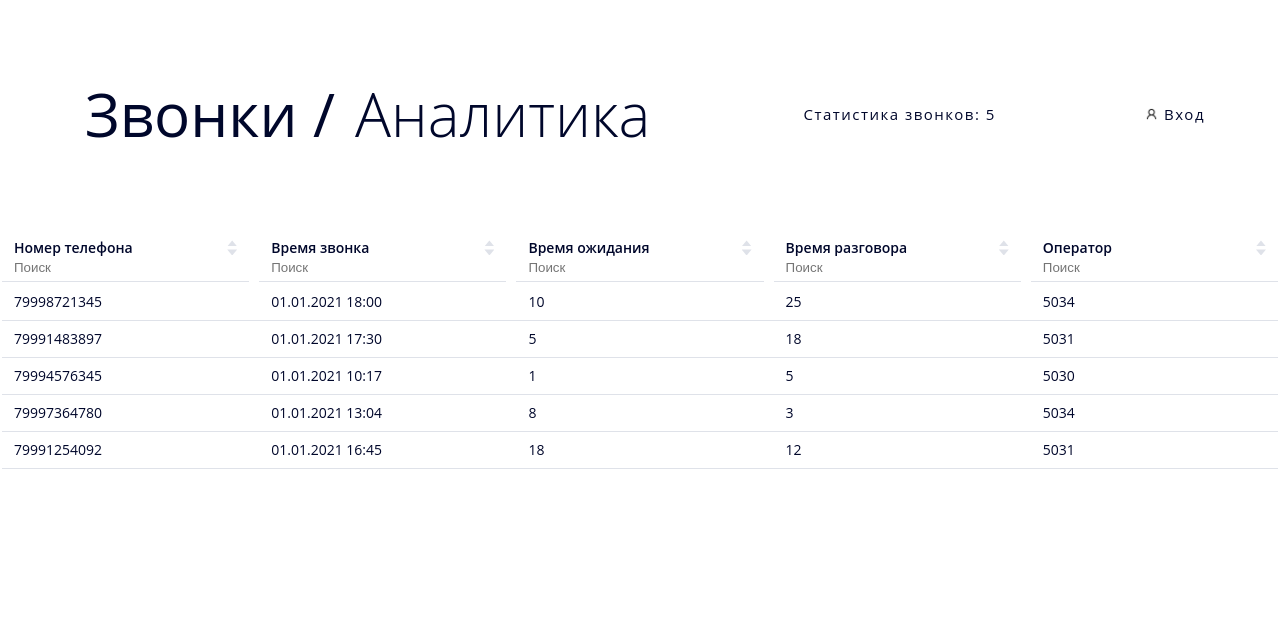
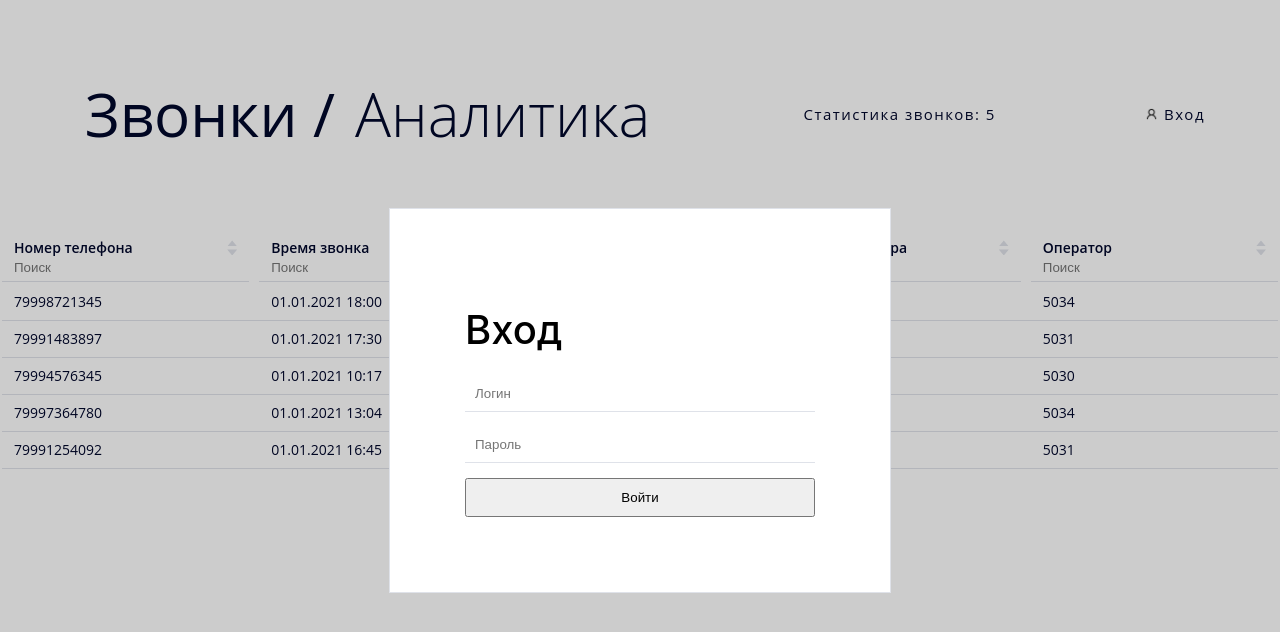
Before and after one commit to AmoryMeow/bushe, a React (Create React App) app: page / in a window 1280 px wide. Both pictures are taken after a click on the element "Вход". Shown: the top 632 px of the page. Built offline with nearby package versions, Linux system fonts and the light colour scheme; no server answers.

Commit message:
feat: popup with auth form

```diff
--- a/src/components/App/App.js
+++ b/src/components/App/App.js
@@ -4,6 +4,7 @@ import Main from '../Main/Main';
 import api from '../../utils/api';
 import React from 'react';
 import { testData } from '../../utils/testData';
+import Popup from '../Popup/Popup';
 
 function App() {
 
@@ -12,6 +13,7 @@ function App() {
   const [search, setSeach] = React.useState({});
   const [sort, setSort] = React.useState({field: "", direction: ""});
   const [callsCount, setCallsCount] = React.useState(0);
+  const [authIsOpen, setAuthIsOpen] = React.useState(false);
 
   const columns = [
     {name: "number", text: "Номер телефона", ind: 0},
@@ -124,10 +126,20 @@ function App() {
     sortData();
   }, [sort]);
 
+  function openAuth() {
+    setAuthIsOpen(true);
+  }
+
+  function closeAuth() {
+    setAuthIsOpen(false);
+  }
+
   return (
+    <>
       <div className="page">
         <Header
           callsCount={callsCount}
+          openAuth={openAuth}
         />
         <Main
           data={filterData}
@@ -139,6 +151,11 @@ function App() {
           handleSort={handleSort}
         />
       </div>
+      <Popup
+        authIsOpen={authIsOpen}
+        closeAuth={closeAuth}
+      />
+    </>
   );
 }
 
--- a/src/components/Header/Header.js
+++ b/src/components/Header/Header.js
@@ -1,7 +1,12 @@
 import './Header.css';
 import imgSignin from '../../images/signin.png';
 
-function Header({callsCount}) {
+function Header({callsCount, openAuth}) {
+
+    function handleOnClick() {
+        openAuth();
+    }
+
     return(
 
         <header className="header">
@@ -12,7 +17,7 @@ function Header({callsCount}) {
             <div className="header__stastic">
                 <p className="header__count">Статистика звонков: {callsCount}</p>
             </div>
-            <div className="header__signin">
+            <div className="header__signin" onClick={handleOnClick}>
                 <img src={imgSignin} className="header__signin-img" alt="вход"/>
                 <p className="header__signin-text">Вход</p>
             </div>
--- /dev/null
+++ b/src/components/Popup/Popup.css
@@ -0,0 +1,59 @@
+.popup {
+  position: absolute;
+  top: 0;
+  left: 0;
+  width: 100%;
+  height: 100%;
+  background-color: rgba(0, 0, 0, .2);
+  display: flex;
+  justify-content: center;
+  align-items: center;
+  flex-direction: column;
+}
+
+.popup_hidden {
+  visibility: hidden;
+}
+
+.auth {
+  width: 350px;
+  padding: 75px;
+  background-color: #FFFFFF;
+  border: 1px solid #DFE2E9;
+}
+
+.auth__title {
+  margin: 0;
+  padding: 20px 0;
+  font-weight: 500;
+  font-size: 40px;
+  line-height: 1.3;
+  letter-spacing: -0.5;
+}
+
+.auth__form {
+  display: grid;
+  grid-template-columns: 1fr;
+  grid-gap: 15px;
+}
+
+.auth__input {
+  margin: 0;
+  padding: 10px;
+  outline: none;
+  border: none;
+  border-bottom: 1px #DFE2E9 solid;
+}
+
+.auth__input_type_login {
+
+}
+
+.auth__input_type_password {
+
+}
+
+.auth__submit {
+  padding: 10px;
+  cursor: pointer;
+}
--- /dev/null
+++ b/src/components/Popup/Popup.js
@@ -0,0 +1,24 @@
+import './Popup.css';
+
+function Popup({authIsOpen, closeAuth}) {
+
+  function handleOnSubmit(evt) {
+    evt.preventDefault();
+    closeAuth();
+  }
+
+  return (
+    <div className={`popup ${!authIsOpen && 'popup_hidden'}`}>
+      <div className="auth">
+        <h2 className="auth__title">Вход</h2>
+        <form className="auth__form" onSubmit={handleOnSubmit}>
+          <input className="auth__input auth__input_type_login" placeholder="Логин"/>
+          <input className="auth__input auth__input_type_password" placeholder="Пароль"/>
+          <button className="auth__submit">Войти</button>
+        </form>
+      </div>
+    </div>
+  )
+}
+
+export default Popup;
```
Lines whose indentation alone changed are shown as unchanged.
